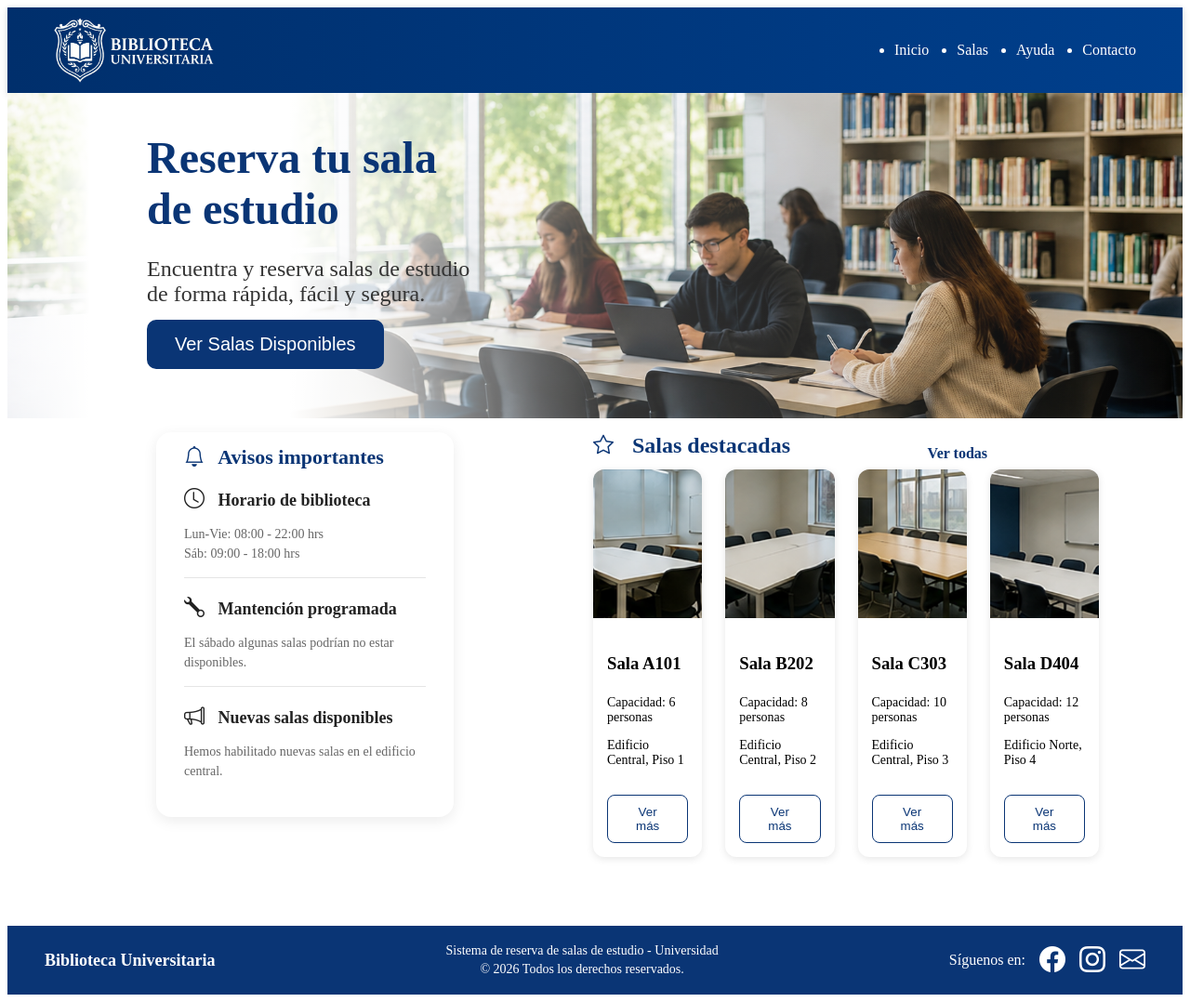
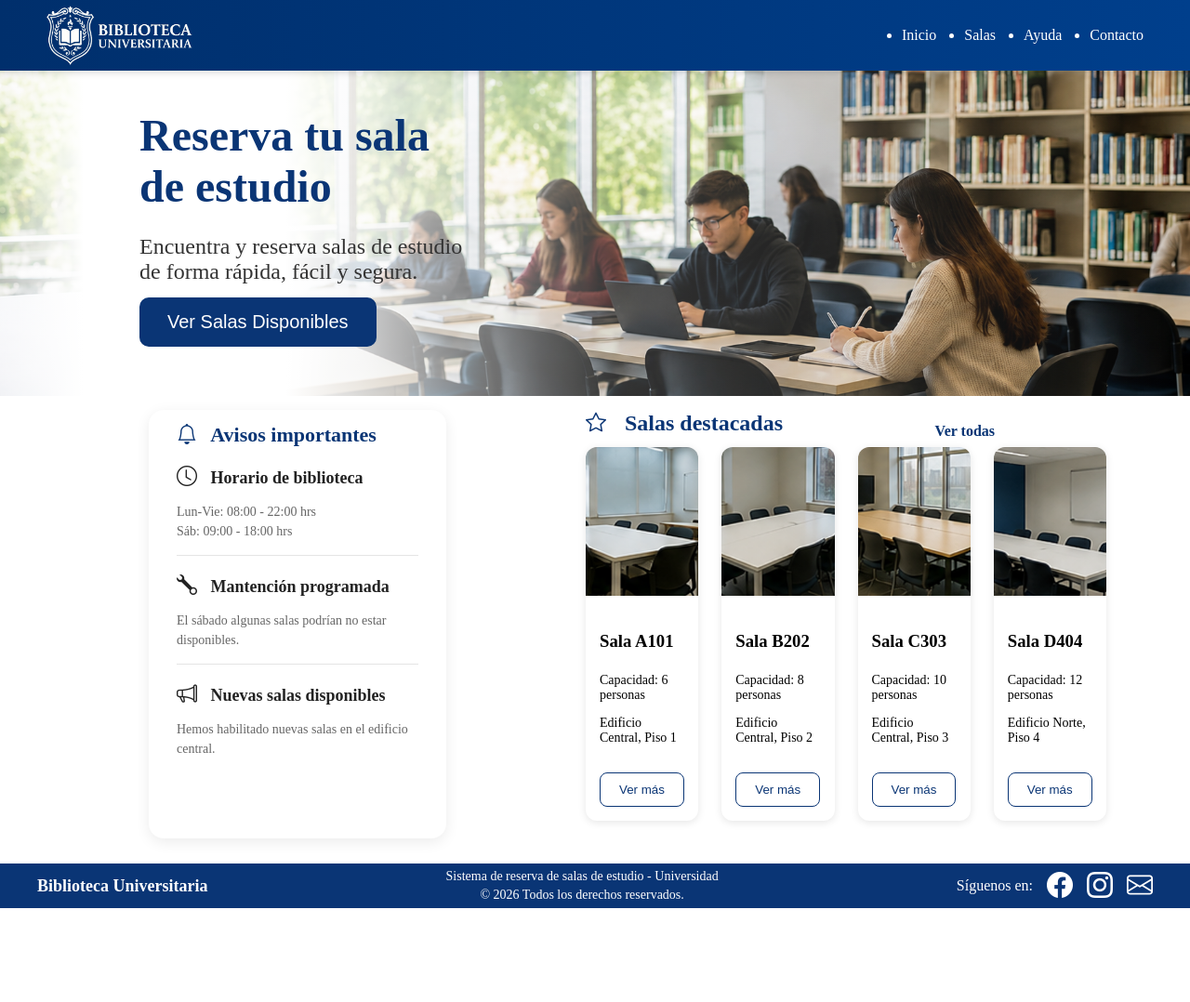
Before and after one commit to LondonDev-01/ICIFG003-SOL2-EQUIPO07, an Angular app in the folder frontend/: page / in a window 1280 px wide. Shown: the whole page at 93% size. After the commit the page ends 977 px from the top, so only its background shows below. Built offline with nearby package versions, Linux system fonts and the light colour scheme.

Commit message:
mejora en el navbar y el footer

```diff
--- a/frontend/src/app/core/components/footer/footer.css
+++ b/frontend/src/app/core/components/footer/footer.css
@@ -4,14 +4,14 @@
 
     width: 100%;
 
-    padding: 15px 40px;
+    padding: 2px 40px;
 
     display: flex;
     justify-content: space-between;
     align-items: center;
 
     box-sizing: border-box;
-    margin-top: 40px;
+    margin-top: 27px;
 }
 
 .footer-left h3 {
--- a/frontend/src/app/core/components/navbar/navbar.css
+++ b/frontend/src/app/core/components/navbar/navbar.css
@@ -9,11 +9,15 @@
   justify-content: space-between;
   align-items: center;
 
-  padding: 11px 50px;
+  padding: 6px 50px;
 
   color: white;
 
   box-shadow: 0 2px 8px rgba(0,0,0,0.15);
+
+  position: sticky;
+  top: 0;
+  z-index: 1000;
 }
 
 .logo-container {
@@ -23,7 +27,7 @@
 }
 
 .logo-img {
-  height: 70px;
+  height: 64px;
   width: auto;
   object-fit: contain;
 }
--- a/frontend/src/app/features/home/home/home.css
+++ b/frontend/src/app/features/home/home/home.css
@@ -85,8 +85,7 @@
 .info-section {
     display: flex;
     gap: 40px;
-    padding: 15px 90px;
-    align-items: flex-start;
+    padding: 15px 90px 0px 90px;
 
 }
 
@@ -252,7 +251,7 @@
     width: 100vw;
     margin-left: calc(18% - 50vw);
 
-    margin-top: 10px;
+    margin-top: 20px;
 }
 
 .footer-logo {
--- a/frontend/src/styles.css
+++ b/frontend/src/styles.css
@@ -1 +1,6 @@
 /* You can add global styles to this file, and also import other style files */
+html,
+body {
+    margin: 0;
+    padding: 0;
+}
```
